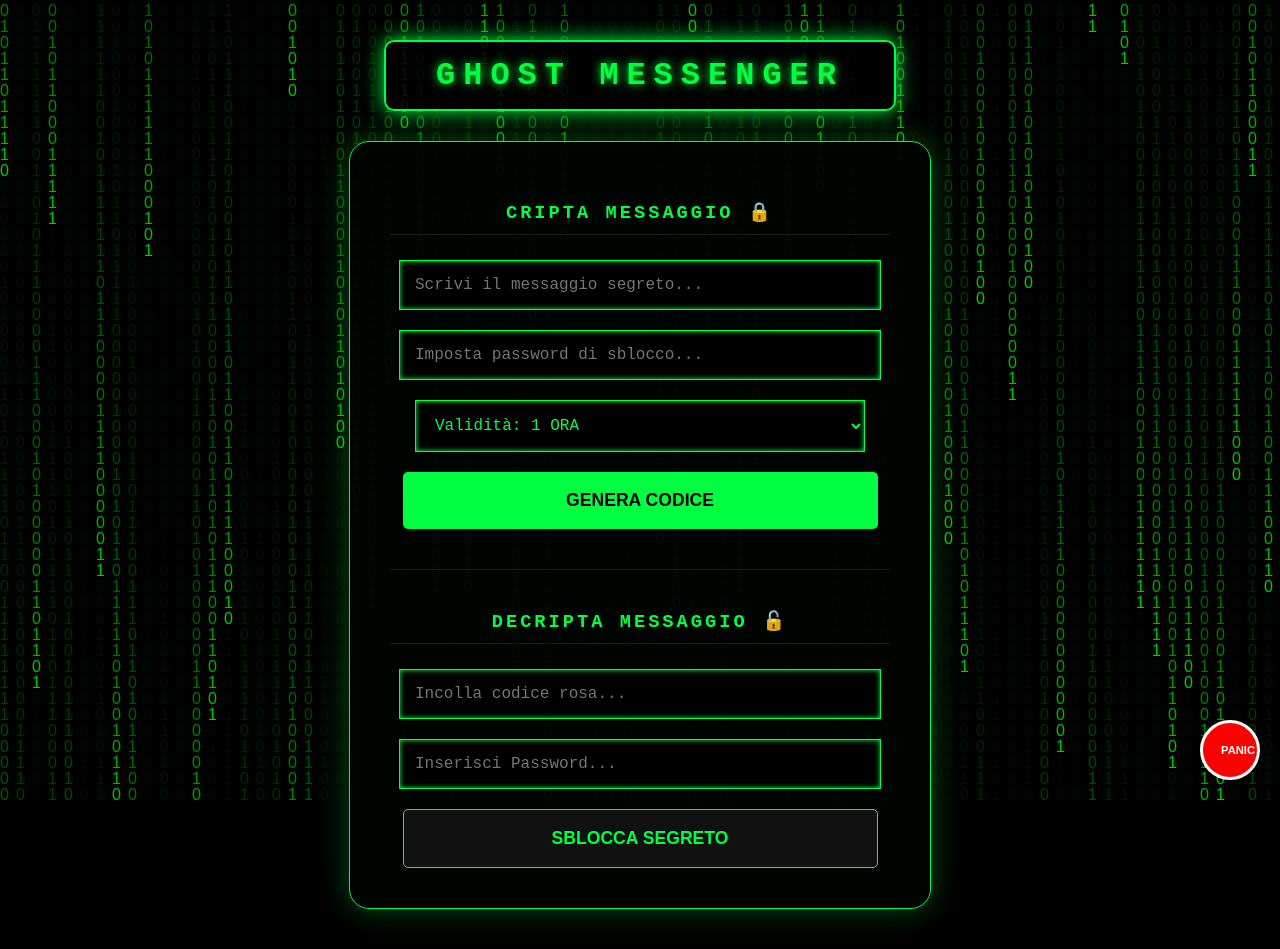
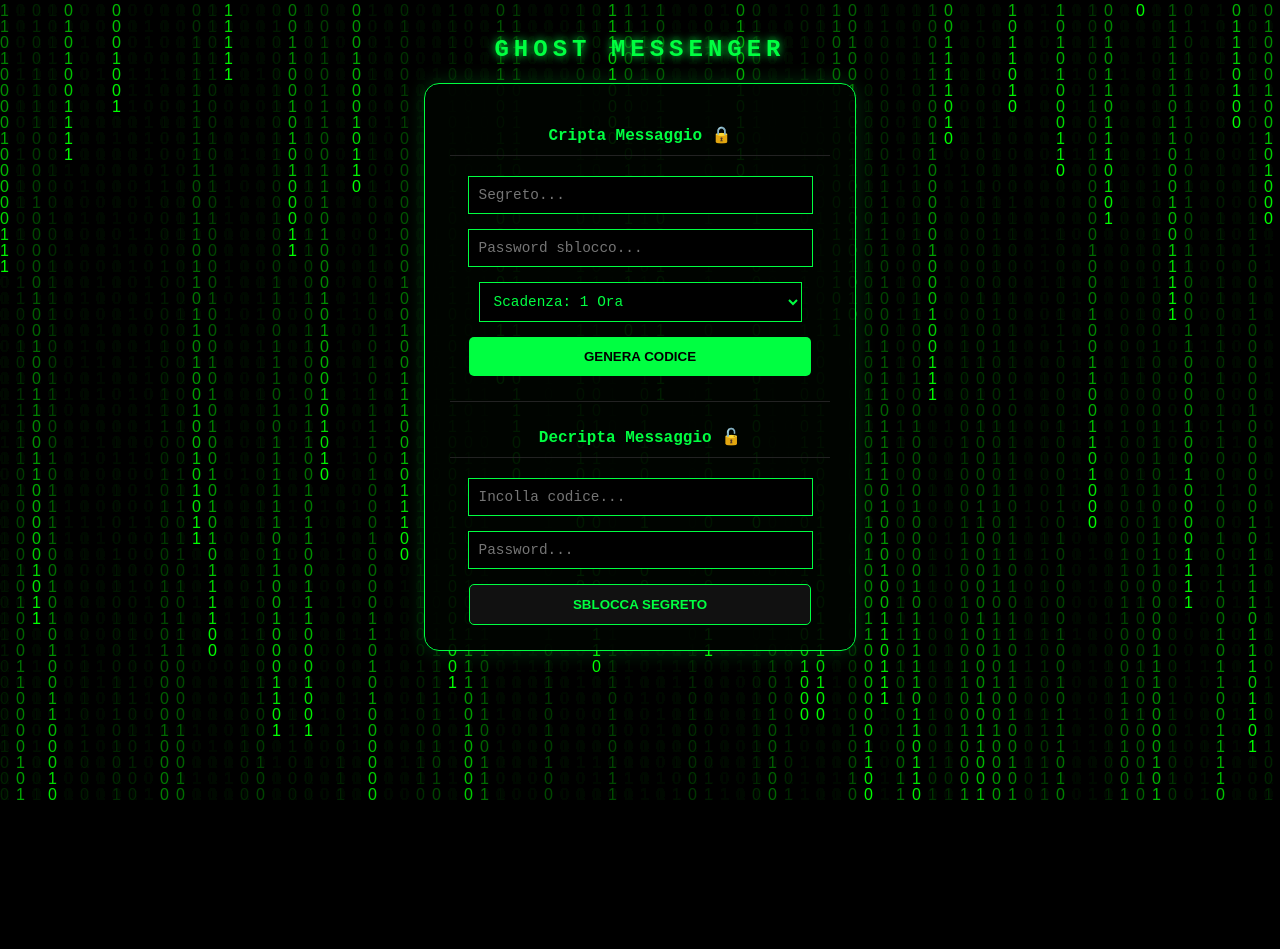
Before and after one commit to dlupinu/ghost-messenger, a Flask app: page / in a window 1280 px wide. After the commit the page ends 800 px from the top, so only its background shows below. Run offline with Flask 3, Linux system fonts and the light colour scheme; the visitor is signed in with stand-in values (Sample User, id 1).

Commit message:
Update index.html

```diff
--- a/templates/index.html
+++ b/templates/index.html
@@ -2,215 +2,116 @@
 <html lang="it">
 <head>
     <meta charset="UTF-8">
-    <title>Ghost Messenger | Matrix Dark</title>
+    <title>Ghost Messenger</title>
     <style>
-        /* Sfondo e Atmosfera Dark */
-        body {
-            background-color: #000;
-            margin: 0;
-            overflow-x: hidden;
-            font-family: 'Courier New', monospace;
-            color: #00ff41;
-        }
+        body { background-color: #000; margin: 0; overflow: hidden; font-family: 'Courier New', monospace; color: #00ff41; }
+        #matrix-canvas { position: fixed; top: 0; left: 0; z-index: -1; }
+        .main-container { position: relative; z-index: 1; padding: 20px; text-align: center; }
 
-        #matrix-canvas {
-            position: fixed;
-            top: 0; left: 0;
-            z-index: -1;
-            opacity: 0.8;
-        }
-
-        .main-container {
-            position: relative;
-            z-index: 1;
-            padding: 40px 20px;
-            text-align: center;
-        }
-
-        .title-header {
-            background: rgba(0, 0, 0, 0.85);
-            border: 2px solid #00ff41;
-            display: inline-block;
-            padding: 15px 50px;
-            border-radius: 10px;
-            margin-bottom: 30px;
-            box-shadow: 0 0 20px #00ff41;
-        }
-
-        h1 { margin: 0; letter-spacing: 8px; text-shadow: 0 0 10px #00ff41; font-size: 2em; }
-
+        /* Box rimpiccioliti */
         .box {
-            background: rgba(0, 5, 0, 0.95);
+            background: rgba(0, 5, 0, 0.9);
             border: 1px solid #00ff41;
             display: inline-block;
-            padding: 40px;
-            border-radius: 20px;
-            box-shadow: 0 0 30px rgba(0, 255, 65, 0.3);
-            width: 500px;
+            padding: 25px;
+            border-radius: 15px;
+            box-shadow: 0 0 20px rgba(0, 255, 65, 0.2);
+            width: 380px;
             max-width: 90%;
         }
 
-        h3 {
-            text-transform: uppercase;
-            letter-spacing: 3px;
-            margin-bottom: 25px;
-            border-bottom: 1px solid #1a1a1a;
-            padding-bottom: 10px;
+        h1 { font-size: 1.5em; letter-spacing: 5px; text-shadow: 0 0 10px #00ff41; margin-bottom: 20px; }
+        h3 { font-size: 1em; margin-bottom: 20px; border-bottom: 1px solid #222; padding-bottom: 10px; }
+
+        input, select {
+            background: #000; border: 1px solid #00ff41; color: #00ff41;
+            padding: 10px; width: 85%; outline: none; margin-bottom: 15px;
+            font-family: 'Courier New', monospace; font-size: 0.9em;
         }
 
-        input, select {
-            background: #000;
-            border: 1px solid #00ff41;
-            color: #00ff41;
-            padding: 15px;
-            width: 90%;
-            outline: none;
-            margin-bottom: 20px;
-            font-family: 'Courier New', monospace;
-            font-size: 1em;
-            box-shadow: inset 0 0 5px #00ff41;
-        }
-
-        /* Pulsanti Animati */
+        /* Pulsanti con animazione ingrandimento */
         button {
-            background: #00ff41;
-            color: #000;
-            border: none;
-            padding: 18px;
-            cursor: pointer;
-            font-weight: bold;
-            text-transform: uppercase;
-            width: 95%;
-            transition: all 0.3s ease; /* Animazione fluida */
-            font-size: 1.1em;
+            background: #00ff41; color: #000; border: none; padding: 12px;
+            cursor: pointer; font-weight: bold; text-transform: uppercase;
+            width: 90%; transition: transform 0.3s ease, box-shadow 0.3s ease;
             border-radius: 5px;
         }
+        button:hover { transform: scale(1.08); box-shadow: 0 0 20px #00ff41; }
+        button:active { transform: scale(0.95); }
 
-        button:hover {
-            transform: scale(1.05); /* Si ingrandisce leggermente */
-            background: #000;
-            color: #00ff41;
-            box-shadow: 0 0 25px #00ff41;
-            border: 2px solid #00ff41;
-        }
+        .result { word-break: break-all; color: #ff00ea; font-size: 0.8em; margin-top: 15px; padding: 10px; border: 1px dashed #ff00ea; }
+        .divider { border: 0; border-top: 1px solid #222; margin: 25px 0; }
+        .ghost-pass { -webkit-text-security: disc; text-security: disc; }
 
-        button:active {
-            transform: scale(0.98); /* Si schiaccia leggermente al click */
-        }
-
-        .result {
-            word-break: break-all;
-            color: #ff00ea;
-            background: rgba(0, 0, 0, 0.9);
-            padding: 20px;
-            margin-top: 25px;
-            border: 1px dashed #ff00ea;
-            font-size: 1em;
-            box-shadow: 0 0 15px rgba(255, 0, 234, 0.4);
-        }
-
-        .panic-btn {
-            position: fixed; bottom: 20px; right: 20px; width: 60px; height: 60px;
-            background: #ff0000; color: white; border-radius: 50%; border: 3px solid #fff;
-            font-size: 0.7em; cursor: pointer; z-index: 100; transition: 0.3s;
-        }
-        .panic-btn:hover { transform: rotate(90deg) scale(1.2); }
-
-        .divider { border: 0; border-top: 1px solid #1a1a1a; margin: 40px 0; }
-
-        .ghost-pass {
-            -webkit-text-security: disc !important;
-            text-security: disc !important;
-        }
+        /* Crash Screen */
+        #crash-screen { display: none; position: fixed; top: 0; left: 0; width: 100%; height: 100%; background: #000; color: #ff0000; z-index: 9999; text-align: center; padding-top: 20%; }
+        .alert-icon { font-size: 80px; animation: blink 0.8s infinite; }
+        @keyframes blink { 0% { opacity: 1; } 50% { opacity: 0; } 100% { opacity: 1; } }
     </style>
 </head>
 <body>
+    <canvas id="matrix-canvas"></canvas>
 
-    <canvas id="matrix-canvas"></canvas>
-    <button class="panic-btn" onclick="location.href='https://google.com'">PANIC</button>
+    <div id="crash-screen">
+        <div class="alert-icon">⚠️</div>
+        <h1>IL TUO TEMPO È SCADUTO</h1>
+        <p>Autodistruzione sessione in corso...</p>
+    </div>
 
     <div class="main-container">
-        <div class="title-header">
-            <h1>GHOST MESSENGER</h1>
-        </div>
-
-        <br>
-
+        <h1>GHOST MESSENGER</h1>
         <div class="box">
-            <!-- SEZIONE CRIPTA -->
             <h3>Cripta Messaggio 🔒</h3>
             <form action="/encrypt" method="post" autocomplete="off">
-                <input type="text" name="message" placeholder="Scrivi il messaggio segreto..." required>
-                <input type="text" name="psw" class="ghost-pass" placeholder="Imposta password di sblocco..." required>
+                <input type="text" name="message" placeholder="Segreto..." required>
+                <input type="text" name="psw" class="ghost-pass" placeholder="Password sblocco..." required>
                 <select name="expiry">
-                    <option value="1">Validità: 1 ORA</option>
-                    <option value="24">Validità: 24 ORE</option>
+                    <option value="1">Scadenza: 1 Ora</option>
+                    <option value="24">Scadenza: 24 Ore</option>
                 </select>
                 <button type="submit">Genera Codice</button>
             </form>
-
             {% if encrypted %}
-            <div class="result">
-                <strong>CODICE GENERATO:</strong><br><br>
-                <span id="target">{{ encrypted }}</span><br><br>
-                <button onclick="copyIt()" style="padding: 10px; font-size: 0.8em; background: #ff00ea; color: white;">Copia Codice</button>
-            </div>
+                <div class="result">{{ encrypted }}</div>
             {% endif %}
 
             <div class="divider"></div>
 
-            <!-- SEZIONE DECRIPTA -->
             <h3>Decripta Messaggio 🔓</h3>
             <form action="/decrypt" method="post" autocomplete="off">
-                <input type="text" name="code" placeholder="Incolla codice rosa..." required>
-                <input type="text" name="psw" class="ghost-pass" placeholder="Inserisci Password..." required>
+                <input type="text" name="code" placeholder="Incolla codice..." required>
+                <input type="text" name="psw" class="ghost-pass" placeholder="Password..." required>
                 <button type="submit" style="background: #111; color: #00ff41; border: 1px solid #00ff41;">Sblocca Segreto</button>
             </form>
-
             {% if decrypted %}
-            <div class="result" style="color: #00ff41; border-color: #00ff41; border-style: solid;">
-                <strong>MESSAGGIO SBLOCCATO:</strong><br><br>
-                {{ decrypted }}
-            </div>
+                <div class="result" style="color:#00ff41; border-color:#00ff41;">{{ decrypted }}</div>
             {% endif %}
         </div>
     </div>
 
     <script>
-        // Effetto Matrix
+        // Matrix Effect
         const canvas = document.getElementById('matrix-canvas');
         const ctx = canvas.getContext('2d');
-        canvas.width = window.innerWidth;
-        canvas.height = window.innerHeight;
-        const letters = "010101010101010101010101010101";
-        const fontSize = 16;
-        const columns = canvas.width / fontSize;
-        const drops = Array(Math.floor(columns)).fill(1);
-
+        canvas.width = window.innerWidth; canvas.height = window.innerHeight;
+        const drops = Array(Math.floor(canvas.width/16)).fill(1);
         function draw() {
-            ctx.fillStyle = "rgba(0, 0, 0, 0.05)";
-            ctx.fillRect(0, 0, canvas.width, canvas.height);
-            ctx.fillStyle = "#0F0";
-            ctx.font = fontSize + "px arial";
-            for (let i = 0; i < drops.length; i++) {
-                const text = letters.charAt(Math.floor(Math.random() * letters.length));
-                ctx.fillText(text, i * fontSize, drops[i] * fontSize);
-                if (drops[i] * fontSize > canvas.height && Math.random() > 0.975) drops[i] = 0;
+            ctx.fillStyle = "rgba(0, 0, 0, 0.05)"; ctx.fillRect(0, 0, canvas.width, canvas.height);
+            ctx.fillStyle = "#0F0"; ctx.font = "16px arial";
+            drops.forEach((y, i) => {
+                ctx.fillText(Math.floor(Math.random()*2), i*16, y*16);
+                if (y*16 > canvas.height && Math.random() > 0.975) drops[i] = 0;
                 drops[i]++;
-            }
+            });
         }
         setInterval(draw, 33);
 
-        function copyIt() {
-            const t = document.getElementById('target').innerText;
-            navigator.clipboard.writeText(t);
-            alert("Copiato!");
-        }
-
-        window.addEventListener('resize', () => {
-            canvas.width = window.innerWidth;
-            canvas.height = window.innerHeight;
-        });
+        // Crash Timer (1 minuto)
+        setTimeout(() => {
+            document.querySelector('.main-container').style.display = 'none';
+            document.getElementById('crash-screen').style.display = 'block';
+            setTimeout(() => { window.location.href = "https://www.google.com"; }, 5000);
+        }, 60000);
     </script>
 </body>
 </html>
```
